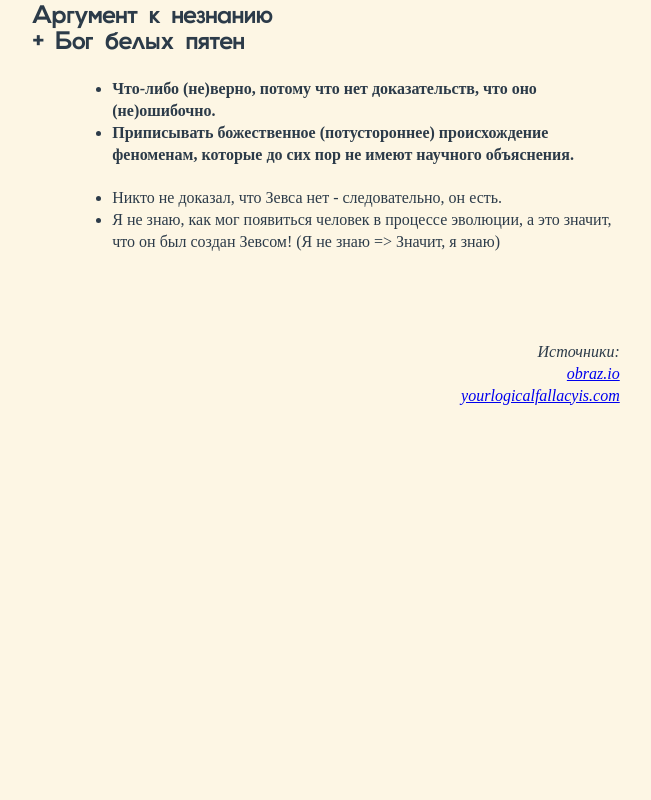
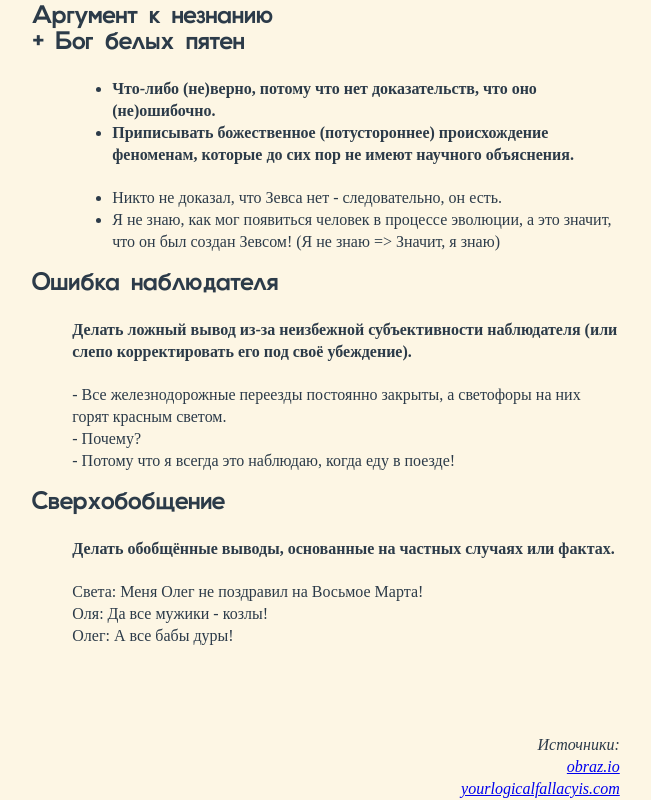
Before and after one commit to BPanchenko/bp-studio.ru, a website: page logical-fallacies.html in a window 1280 px wide. Shown: the part 7508-8308 px from the top of the page, without its empty margins (314-965 px from the left). Before the commit the page ends 7915 px from the top, so only its background shows below. Drawn offline with Linux system fonts and the light colour scheme; a web font is replaced by a local one.

Commit message:
Added fallacies. I like it... :)

```diff
--- a/logical-fallacies.html
+++ b/logical-fallacies.html
@@ -477,18 +477,30 @@
                         </ul>
                     </dd>
                     <dt>
-                        <h3></h3>
+                        <h3>Ошибка наблюдателя</h3>
                     </dt>
                     <dd>
-                        <h4></h4>
-                        <p></p>
+                        <h4>
+                            Делать ложный вывод из-за неизбежной субъективности наблюдателя (или слепо корректировать его под своё убеждение).
+                        </h4>
+                        <p>
+                            - Все железнодорожные переезды постоянно закрыты, а светофоры на них горят красным светом.<br>
+                            - Почему?<br>
+                            - Потому что я всегда это наблюдаю, когда еду в поезде!
+                        </p>
                     </dd>
                     <dt>
-                        <h3></h3>
+                        <h3>Сверхобобщение</h3>
                     </dt>
                     <dd>
-                        <h4></h4>
-                        <p></p>
+                        <h4>
+                            Делать обобщённые выводы, основанные на частных случаях или фактах.
+                        </h4>
+                        <p>
+                            Света: Меня Олег не поздравил на Восьмое Марта!<br>
+                            Оля: Да все мужики - козлы!<br>
+                            Олег: А все бабы дуры!
+                        </p>
                     </dd>
                     <dt>
                         <h3></h3>
```
